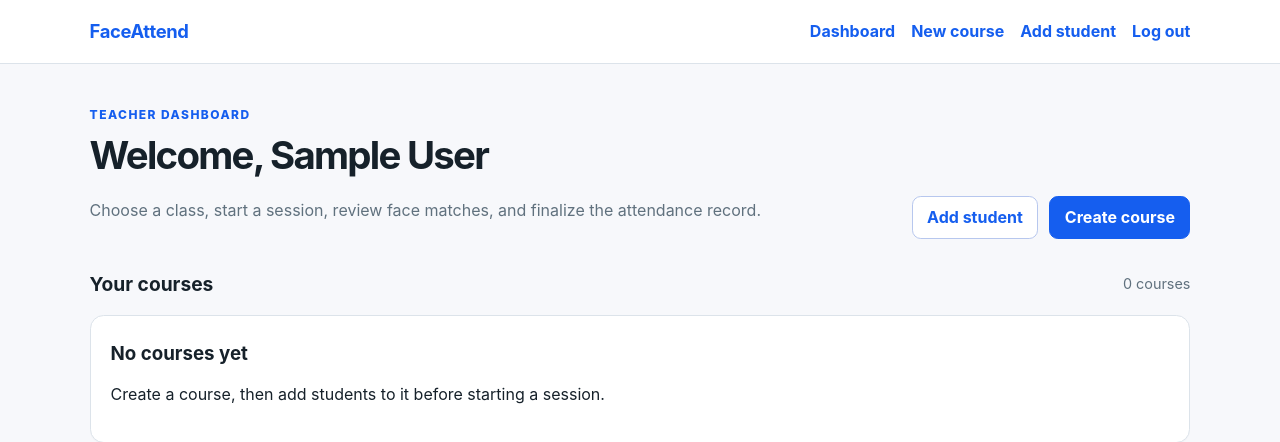
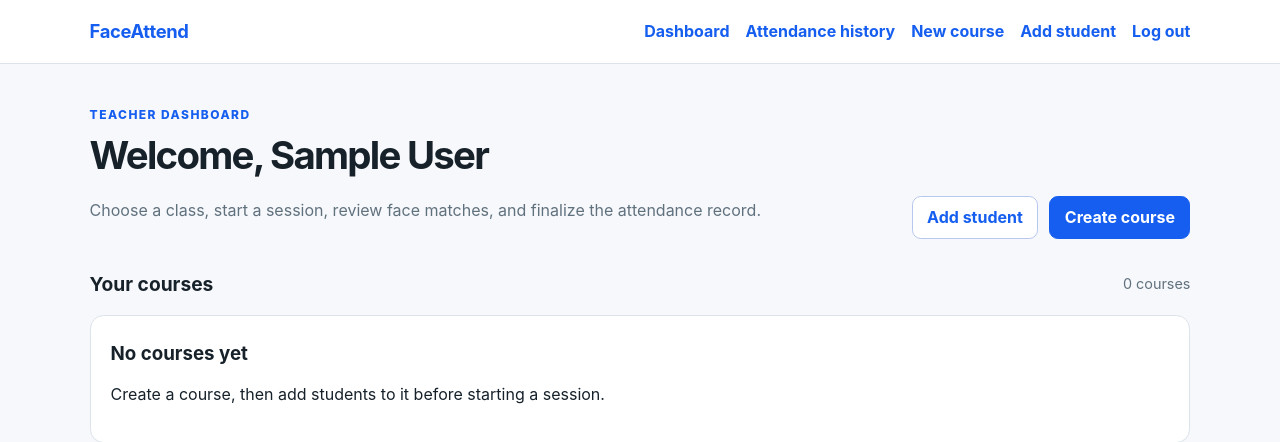
Before and after one commit to DhruvinRathod/face-recognition-attendance-portal, a Django app: page / in a window 1280 px wide. Shown: the top 442 px of the page. Run offline with Django 5.2, Linux system fonts and the light colour scheme; the visitor is signed in with stand-in values (Sample User, id 1); data that the repository does not hold is empty.

Commit message:
Add attendance history navigation

```diff
--- a/templates/base.html
+++ b/templates/base.html
@@ -13,6 +13,7 @@
     <nav>
       {% if user.is_authenticated %}
         <a href="{% url 'dashboard' %}">Dashboard</a>
+        <a href="{% url 'attendance_history' %}">Attendance history</a>
         <a href="{% url 'course_create' %}">New course</a>
         <a href="{% url 'student_create' %}">Add student</a>
         <form method="post" action="{% url 'logout' %}" class="inline-form">{% csrf_token %}<button class="link-button" type="submit">Log out</button></form>
```
